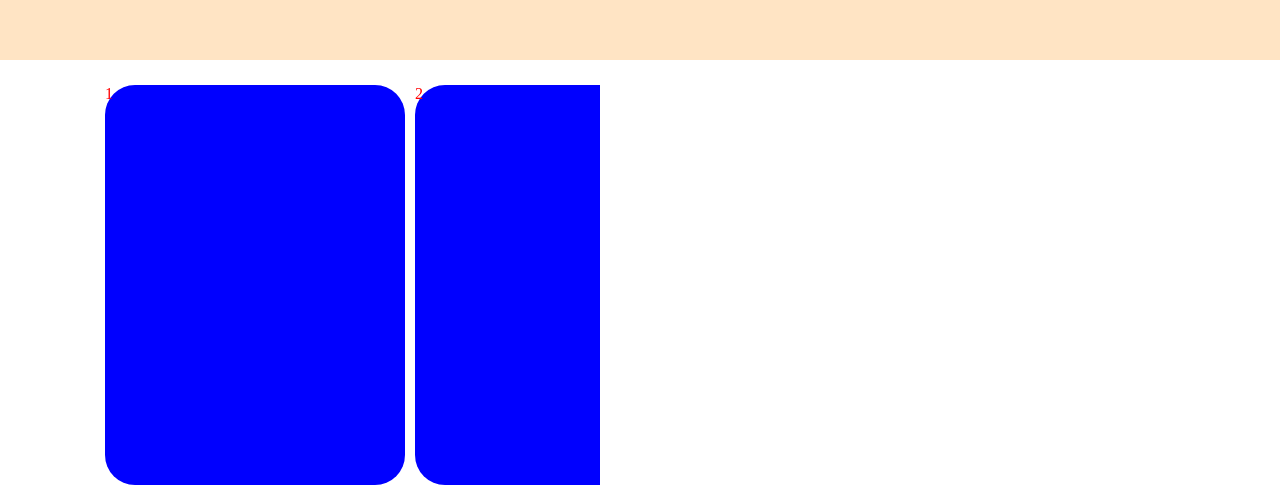
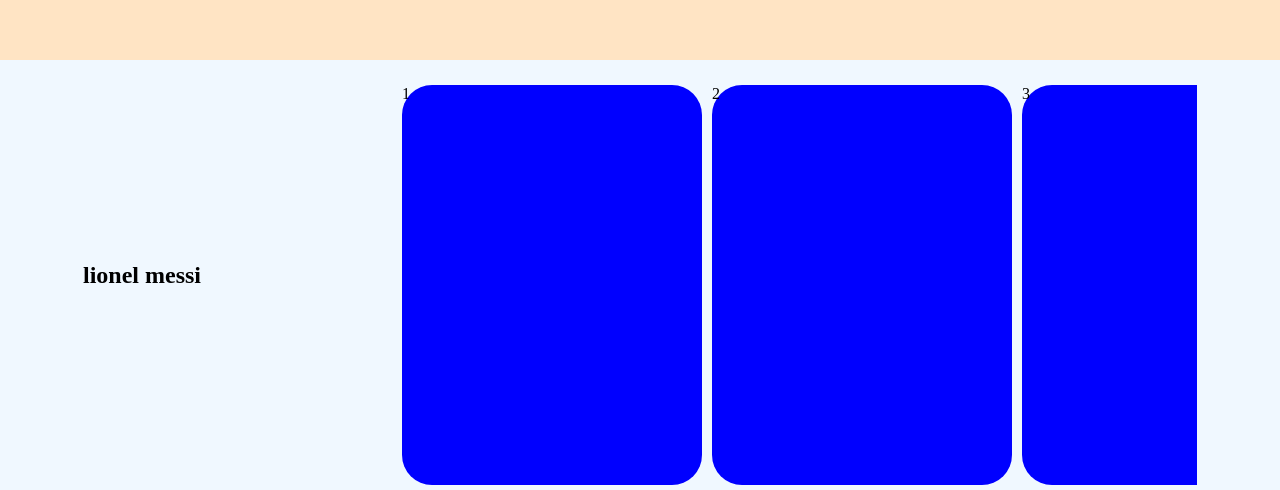
Before and after one commit to nahommb/Photo-Studio, a React (Vite) app: page / in a window 1280 px wide. Shown: the part 640-1130 px from the top of the page. Built offline with nearby package versions, Linux system fonts and the light colour scheme.

Commit message:
some changes

```diff
--- a/public/index.css
+++ b/public/index.css
@@ -23,15 +23,22 @@
     position: absolute;
     top: 0px;
 }
+
+.middle-section{
+     position: relative;
+     top: 600px;
+     display: flex;
+     align-items: center;
+     background-color: aliceblue;
+     justify-content: space-around;
+}
 .bodyy{
     margin-top: 20px;
-    width: 500px;
+    margin-left: 30px;
+    width: 800px;
     /* background-color: aqua; */
-    color: red;
     max-height: 500px;
-    position: relative;
     display: flex;
-    top: 600px;
     overflow-x: scroll;
 }
 .bodyy::-webkit-scrollbar{
--- a/src/MainBody.jsx
+++ b/src/MainBody.jsx
@@ -1,8 +1,8 @@
 import React from "react";
 function MainBody(){
 
-    return <section style={{display:'flex'}}>
-    <div style={{height:'100px',width:"100px" ,backgroundColor:'red'}}>
+    return <section className="middle-section">
+    <div>
         <h2>lionel messi</h2>
     </div>
         <div className="bodyy">
```
